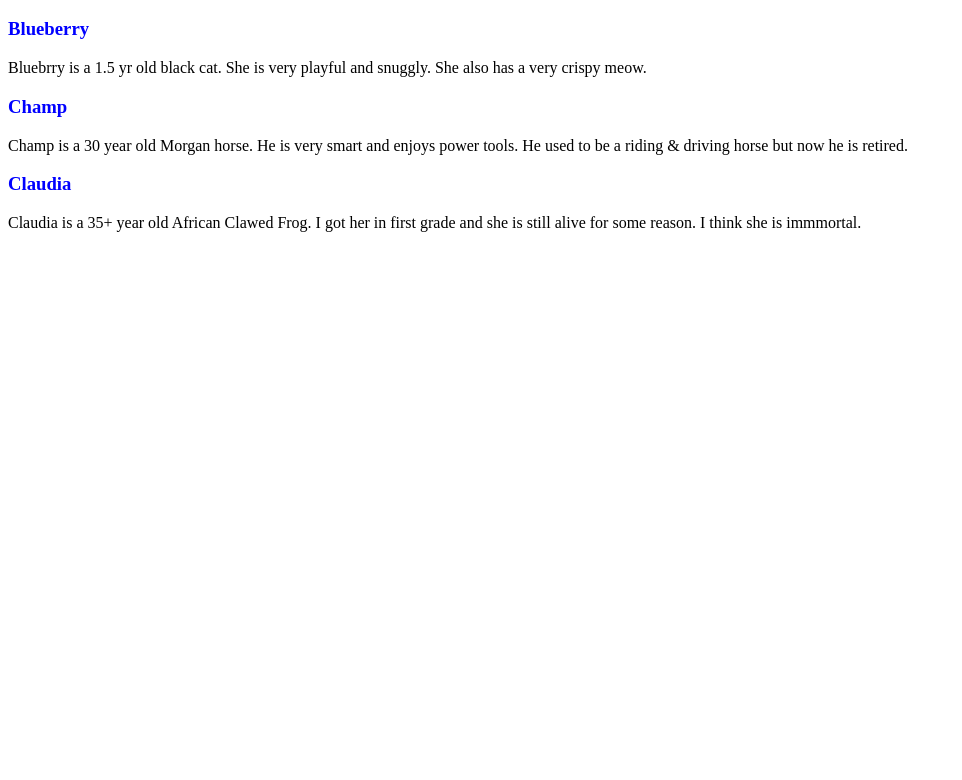
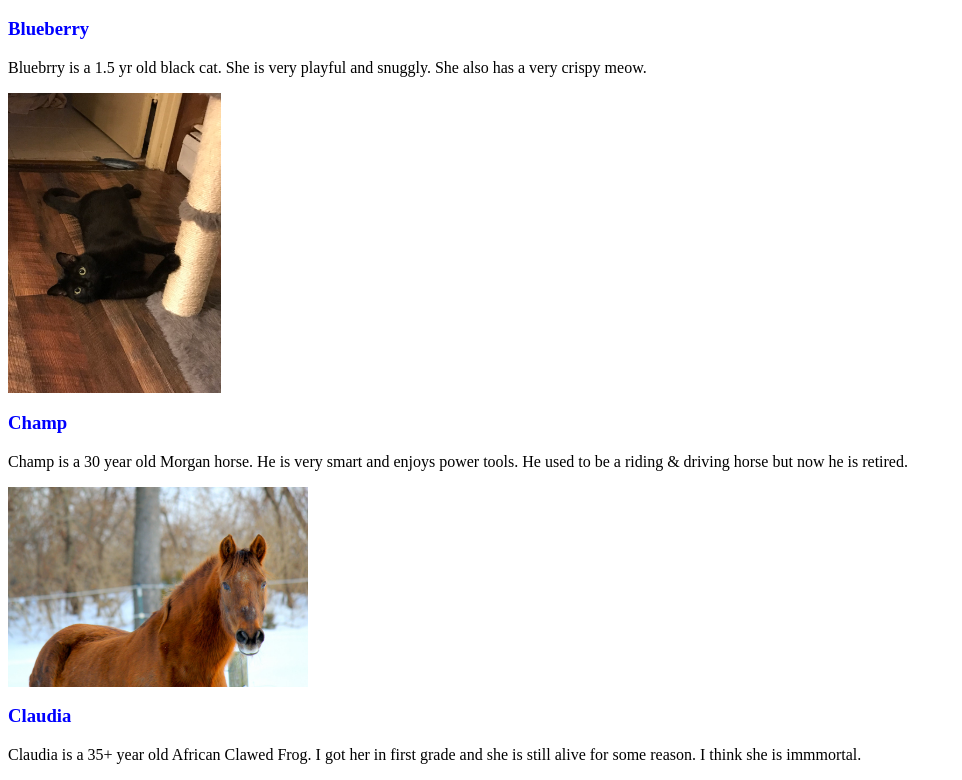
Before and after one commit to DTI22/Group-Repository-Practice, a plain HTML site: page Index.html in a window 1280 px wide. Shown: the part 48-828 px from the top of the page, without its empty margins (0-962 px from the left). Before the commit the page ends 800 px from the top, so only its background shows below. Drawn offline with Linux system fonts and the light colour scheme.

Commit message:
added photos

```diff
--- a/Index.html
+++ b/Index.html
@@ -15,9 +15,13 @@
 
         <p>Bluebrry is a 1.5 yr old black cat. She is very playful and snuggly. She also has a very crispy meow.</p>
 
+        <img src="/images/blueberry.jpeg" alt="image of black cat laying down" height="300px">
+
     <h3>Champ</h3>
 
         <p>Champ is a 30 year old Morgan horse. He is very smart and enjoys power tools. He used to be a riding & driving horse but now he is retired.</p>
+
+        <img src="/images/champ.jpeg" alt="image of chestnut horse" width=" 300px">
 
     <h3>Claudia</h3>
 
```
Also changed, not shown: images/blueberry.jpeg (added), images/champ.jpeg (added), 1 other file.
